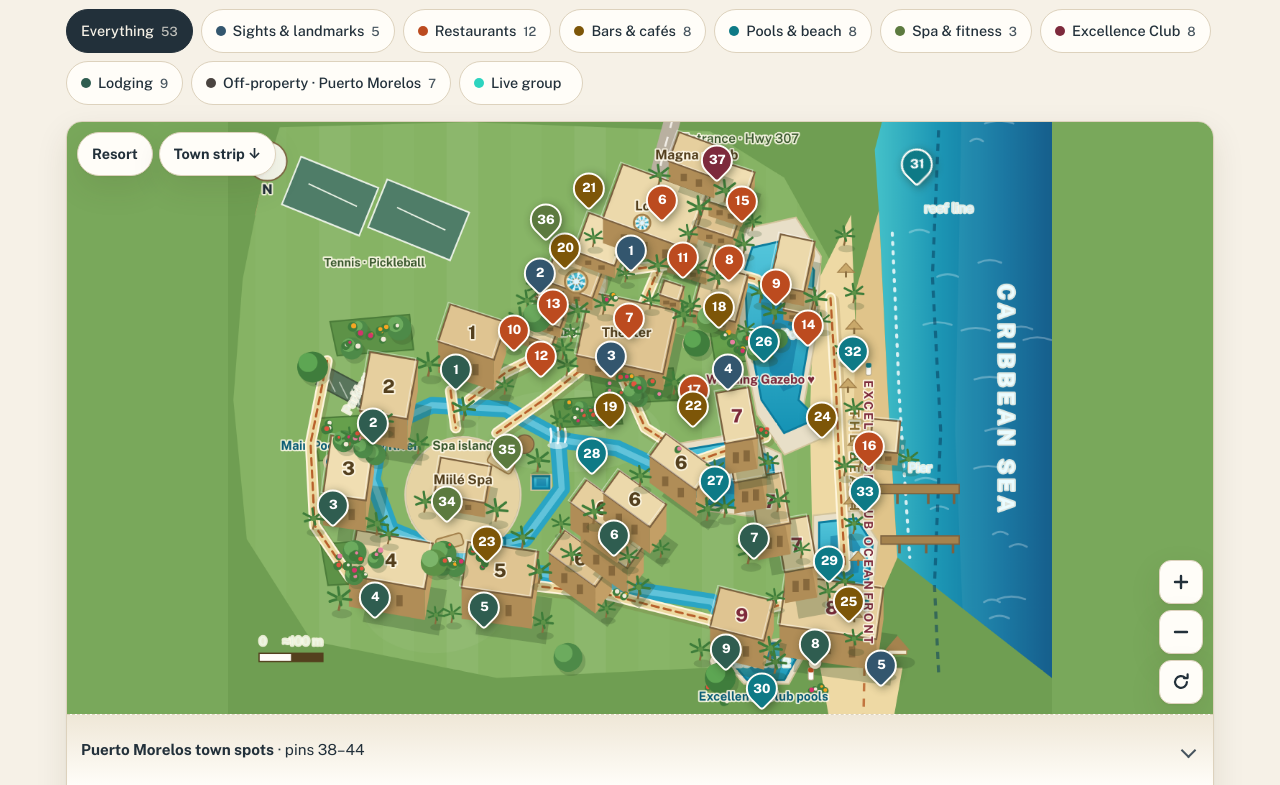
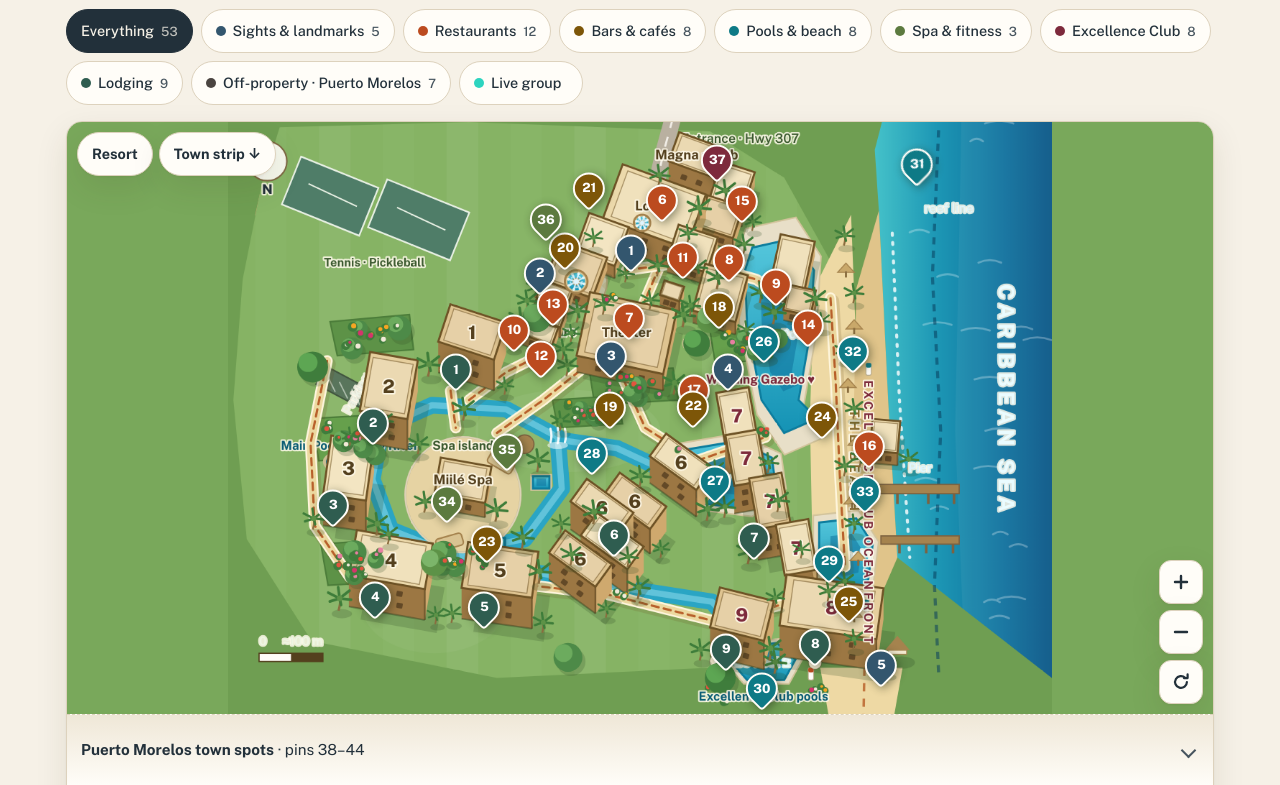
Before and after one commit to GravyShooter/cancun-resort-map, a plain HTML site: page index.html in a window 1280 px wide. Shown: the part 497-1282 px from the top of the page. Drawn offline with nearby package versions, Linux system fonts and the light colour scheme; no server answers.

Commit message:
Add files via upload

```diff
--- a/index.html
+++ b/index.html
@@ -1805,14 +1805,14 @@
         { coords: quad(158, 455, 75, 45, 10), h: 30, tint: 0, label: "", num: 4 },
         { coords: quad(264, 465, 69, 45, 8), h: 30, tint: 2, label: "", num: 5 },
         { coords: quad(440, 356, 56, 27, 36), h: 26, tint: 0, label: "", num: 6 },
-        { coords: quad(395, 392, 56, 27, 36), h: 26, tint: 0, label: "", num: 6 },
-        { coords: quad(363, 401, 56, 27, 36), h: 26, tint: 1, label: "", num: 6 },
-        { coords: quad(373, 432, 56, 27, 36), h: 26, tint: 1, label: "", num: 6 },
+        { coords: quad(395, 392, 56, 27, 36), h: 24, tint: 2, label: "", num: 6 },
+        { coords: quad(363, 401, 56, 27, 36), h: 27, tint: 1, label: "", num: 6 },
+        { coords: quad(373, 432, 56, 27, 36), h: 25, tint: 3, label: "", num: 6 },
         { coords: quad(342, 450, 56, 27, 36), h: 26, tint: 2, label: "", num: 6 },
         { coords: quad(494, 315, 32, 50, -10), h: 30, tint: 0, label: "", num: 7, ec: true },
-        { coords: quad(503, 353, 32, 50, -10), h: 30, tint: 1, label: "", num: 7, ec: true },
+        { coords: quad(503, 353, 32, 50, -10), h: 27, tint: 1, label: "", num: 7, ec: true },
         { coords: quad(526, 398, 32, 50, -10), h: 30, tint: 2, label: "", num: 7, ec: true },
-        { coords: quad(552, 440, 32, 50, -10), h: 30, tint: 0, label: "", num: 7, ec: true },
+        { coords: quad(552, 440, 32, 50, -10), h: 27, tint: 0, label: "", num: 7, ec: true },
         { coords: quad(499, 506, 54, 40, 14), h: 28, tint: 2, label: "", num: 9, ec: true },
         { coords: quad(586, 501, 95, 50, 8), h: 30, tint: 1, label: "", num: 8, ec: true }
       ];
@@ -2093,26 +2093,44 @@
           s += '<path d="' + d + '" fill="none" stroke="#b3541e" stroke-width="2.2" stroke-dasharray="7 5" opacity="0.9" stroke-linecap="round" stroke-linejoin="round"/>';
         });
 
-        // 3D buildings, north first so southern ones overlap correctly
-        var sorted = BUILDINGS.slice().sort(function (a, b) { return b.coords[2][1] - a.coords[2][1]; });
+        // 3D buildings, painted back-to-front: northern buildings first,
+        // so each southern building's walls and roof overlap the block
+        // behind it instead of disappearing under it. Depth key is the
+        // footprint's south edge.
+        var sorted = BUILDINGS.slice().sort(function (a, b) {
+          return Math.max(a.coords[2][1], a.coords[3][1]) - Math.max(b.coords[2][1], b.coords[3][1]);
+        });
         sorted.forEach(function (b) {
           var nw = b.coords[0], ne = b.coords[1], se = b.coords[2], sw = b.coords[3];
           var h = b.h;
           function P(p, dy) { return p[0].toFixed(1) + "," + (p[1] + (dy || 0)).toFixed(1); }
-          // Ground shadow
-          s += '<polygon points="' + [nw, ne, se, sw].map(function (p) { return (p[0] + h * 0.45).toFixed(1) + "," + (p[1] + h * 0.5).toFixed(1); }).join(" ") + '" fill="#2e4a26" opacity="0.28"/>';
-          // South wall (front) + east wall
-          s += '<polygon points="' + P(sw) + " " + P(se) + " " + P(se, -h) + " " + P(sw, -h) + '" fill="#b08d57"/>';
-          s += '<polygon points="' + P(se) + " " + P(ne) + " " + P(ne, -h) + " " + P(se, -h) + '" fill="#c39f66"/>';
-          // Windows on the front wall
+          // Soft ground shadow, thrown down-right with the sun
+          s += '<polygon points="' + [nw, ne, se, sw].map(function (p) { return (p[0] + h * 0.38).toFixed(1) + "," + (p[1] + h * 0.42).toFixed(1); }).join(" ") + '" fill="#2e4a26" opacity="0.22"/>';
+          // South wall (front, shaded) + east wall (sunlit) — a clear
+          // value gap between the two faces is what sells the depth
+          s += '<polygon points="' + P(sw) + " " + P(se) + " " + P(se, -h) + " " + P(sw, -h) + '" fill="#9c7743"/>';
+          s += '<polygon points="' + P(se) + " " + P(ne) + " " + P(ne, -h) + " " + P(se, -h) + '" fill="#cfa96e"/>';
+          // Windows on the front wall, rotated to the wall's own angle;
+          // tall blocks get two floors of them
           var wdt = Math.hypot(se[0] - sw[0], se[1] - sw[1]), nw2 = Math.max(2, Math.floor(wdt / 26));
-          for (var wi = 1; wi <= nw2; wi++) {
-            var wxp = sw[0] + (se[0] - sw[0]) * (wi / (nw2 + 1)), wyp = sw[1] + (se[1] - sw[1]) * (wi / (nw2 + 1));
-            s += '<rect x="' + (wxp - 3).toFixed(1) + '" y="' + (wyp - h * 0.66).toFixed(1) + '" width="6" height="' + (h * 0.36).toFixed(1) + '" fill="rgba(70,48,22,0.4)"/>';
-          }
-          // Roof
-          s += '<polygon points="' + P(nw, -h) + " " + P(ne, -h) + " " + P(se, -h) + " " + P(sw, -h) + '" fill="' + ROOFS[b.tint] + '" stroke="#7d6240" stroke-width="1.6"/>';
-          s += '<polygon points="' + P(nw, -h) + " " + P(ne, -h) + " " + P(se, -h) + " " + P(sw, -h) + '" fill="none" stroke="rgba(255,255,255,0.45)" stroke-width="1" transform="translate(-2 -2)"/>';
+          var wang = Math.atan2(se[1] - sw[1], se[0] - sw[0]) * 180 / Math.PI;
+          (h >= 24 ? [0.32, 0.70] : [0.48]).forEach(function (rf) {
+            for (var wi = 1; wi <= nw2; wi++) {
+              var wxp = sw[0] + (se[0] - sw[0]) * (wi / (nw2 + 1)), wyp = sw[1] + (se[1] - sw[1]) * (wi / (nw2 + 1)) - h * rf;
+              s += '<rect x="-3" y="-2.6" width="6" height="5.2" rx="1" fill="rgba(52,36,16,0.55)" transform="translate(' + wxp.toFixed(1) + " " + wyp.toFixed(1) + ") rotate(" + wang.toFixed(1) + ')"/>';
+            }
+          });
+          // Dark edge where the two walls meet, and along the base, so
+          // neighbouring blocks separate instead of merging into one slab
+          s += '<line x1="' + se[0].toFixed(1) + '" y1="' + se[1].toFixed(1) + '" x2="' + se[0].toFixed(1) + '" y2="' + (se[1] - h).toFixed(1) + '" stroke="rgba(84,60,26,0.65)" stroke-width="1.6"/>';
+          s += '<line x1="' + sw[0].toFixed(1) + '" y1="' + sw[1].toFixed(1) + '" x2="' + se[0].toFixed(1) + '" y2="' + se[1].toFixed(1) + '" stroke="rgba(46,64,32,0.45)" stroke-width="1.6"/>';
+          // Roof slab: firm dark rim + an inset parapet line, so every
+          // block reads as its own building even in a touching chain
+          var roof = [nw, ne, se, sw].map(function (p) { return [p[0], p[1] - h]; });
+          s += '<polygon points="' + pts(roof) + '" fill="' + ROOFS[b.tint] + '" stroke="#6e5326" stroke-width="2"/>';
+          var rcx = (roof[0][0] + roof[2][0]) / 2, rcy = (roof[0][1] + roof[2][1]) / 2;
+          var inset = roof.map(function (p) { return [rcx + (p[0] - rcx) * 0.84, rcy + (p[1] - rcy) * 0.84]; });
+          s += '<polygon points="' + pts(inset) + '" fill="rgba(255,255,255,0.20)" stroke="rgba(110,83,38,0.55)" stroke-width="1"/>';
           if (b.label) {
             s += '<text class="lbl" x="' + (((nw[0] + se[0]) / 2) + (b.lx || 0)).toFixed(1) + '" y="' + ((nw[1] + se[1]) / 2 - h + 4).toFixed(1) + '" font-size="13" font-weight="700" fill="#54401e" text-anchor="middle">' + b.label + "</text>";
           }
```
